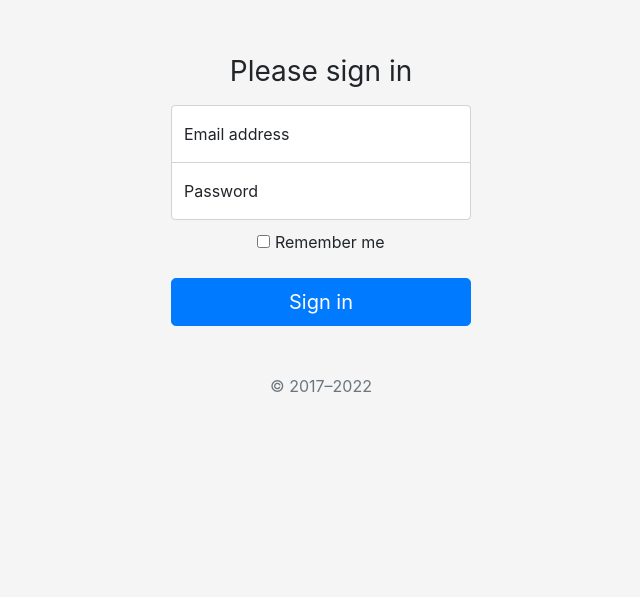
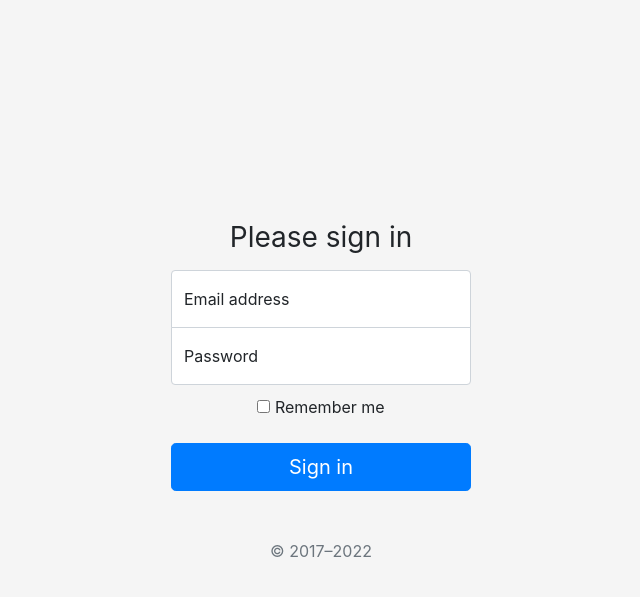
Before and after one commit to Prakash4799/demo, a plain HTML site: page login.html in a window 1280 px wide. Shown: the whole page, without its empty margins (319-959 px from the left). Drawn offline with nearby package versions, Linux system fonts and the light colour scheme.

Commit message:
Update style.css

```diff
--- a/style.css
+++ b/style.css
@@ -1,5 +1,4 @@
-<link href="https://cdn.jsdelivr.net/npm/bootstrap@5.3.0-alpha1/dist/css/bootstrap.min.css" rel="stylesheet" integrity="sha384-GLhlTQ8iRABdZLl6O3oVMWSktQOp6b7In1Zl3/Jr59b6EGGoI1aFkw7cmDA6j6gD" crossorigin="anonymous">
-<script src="https://cdn.jsdelivr.net/npm/bootstrap@5.3.0-alpha1/dist/js/bootstrap.bundle.min.js" integrity="sha384-w76AqPfDkMBDXo30jS1Sgez6pr3x5MlQ1ZAGC+nuZB+EYdgRZgiwxhTBTkF7CXvN" crossorigin="anonymous"></script>
+
 html,
 body {
   height: 100%;
```
